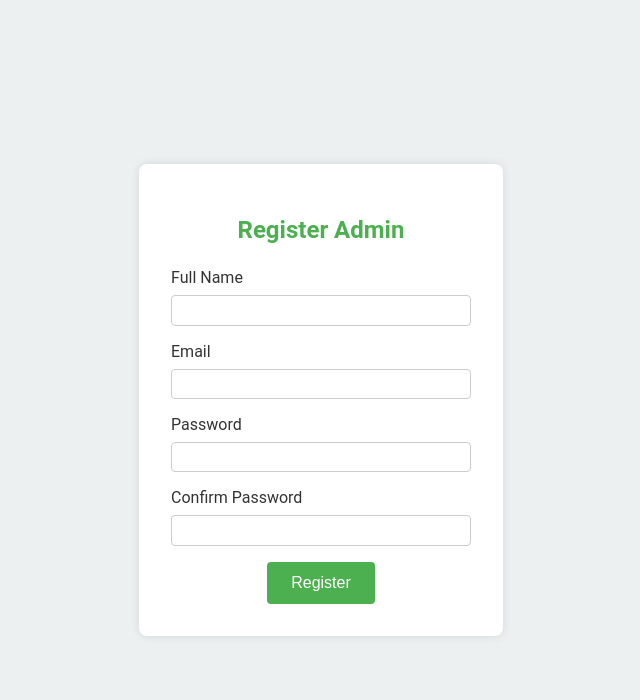
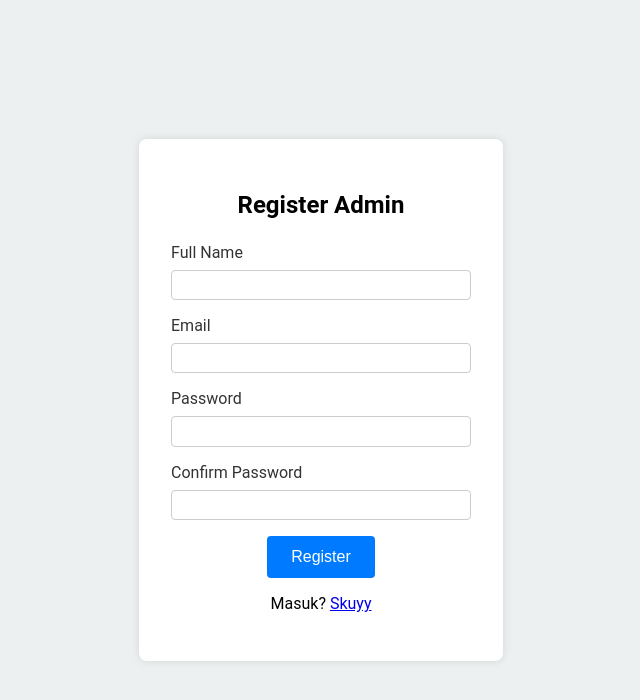
Before and after one commit to alittifaq/dashboard, a plain HTML site: page index.html in a window 1280 px wide. Shown: the whole page, without its empty margins (319-959 px from the left). Drawn offline with Linux system fonts and the light colour scheme.

Commit message:
ubah tampilan form register

```diff
--- a/index.html
+++ b/index.html
@@ -27,6 +27,13 @@
       <input type="password" id="confirm_password" required>
     </div>
     <button id="registerButton" class="btn">Register</button>
+
+    <p class="text-center">
+      <span>Masuk?</span>
+      <a href="login.html">
+        <span>Skuyy</span>
+      </a>
+    </p>
   </div>
   <script src="index.js"></script>
 </body>
--- a/register.css
+++ b/register.css
@@ -19,7 +19,7 @@ body {
 
   .registration-container h2 {
     margin-bottom: 1em;
-    color: #4CAF50;
+    color: #000000;
   }
 
   .form-group {
@@ -42,7 +42,7 @@ body {
   }
 
   .btn {
-    background: #4CAF50;
+    background: #007BFF;
     color: white;
     padding: 0.75em 1.5em;
     border: none;
@@ -52,5 +52,5 @@ body {
   }
 
   .btn:hover {
-    background: #45A049;
+    background: #0056b3;
   }
```
